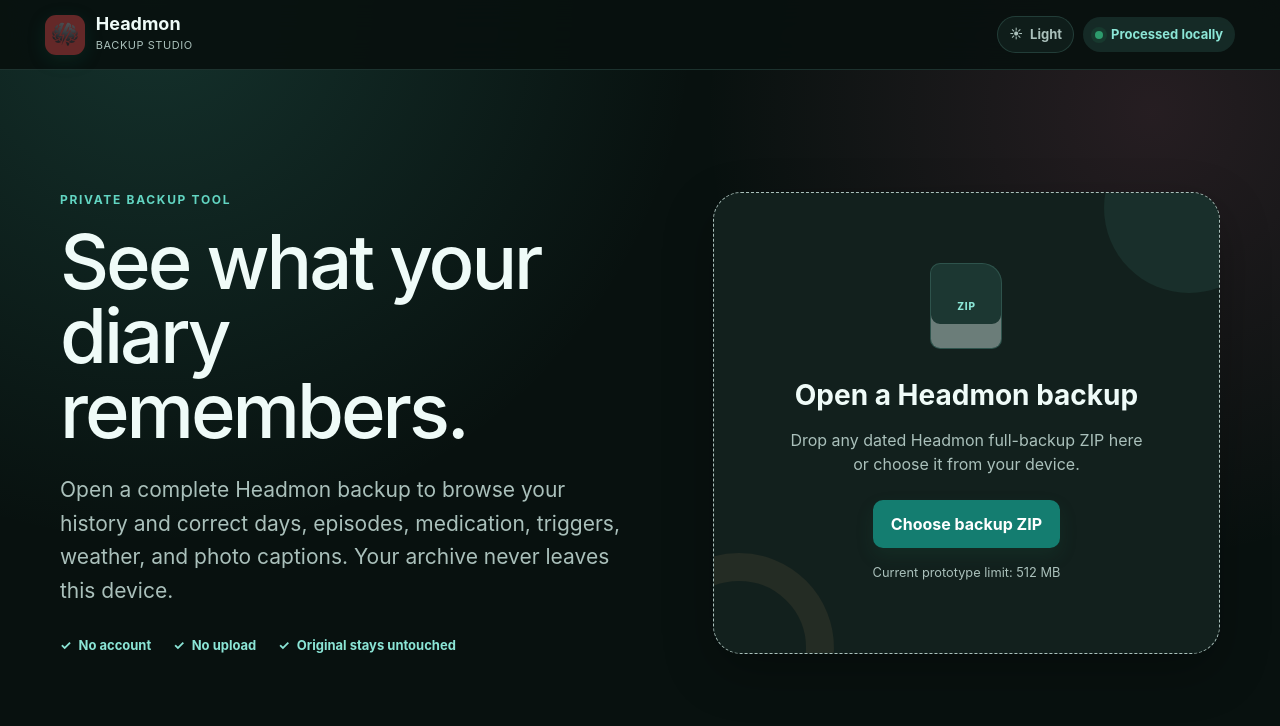
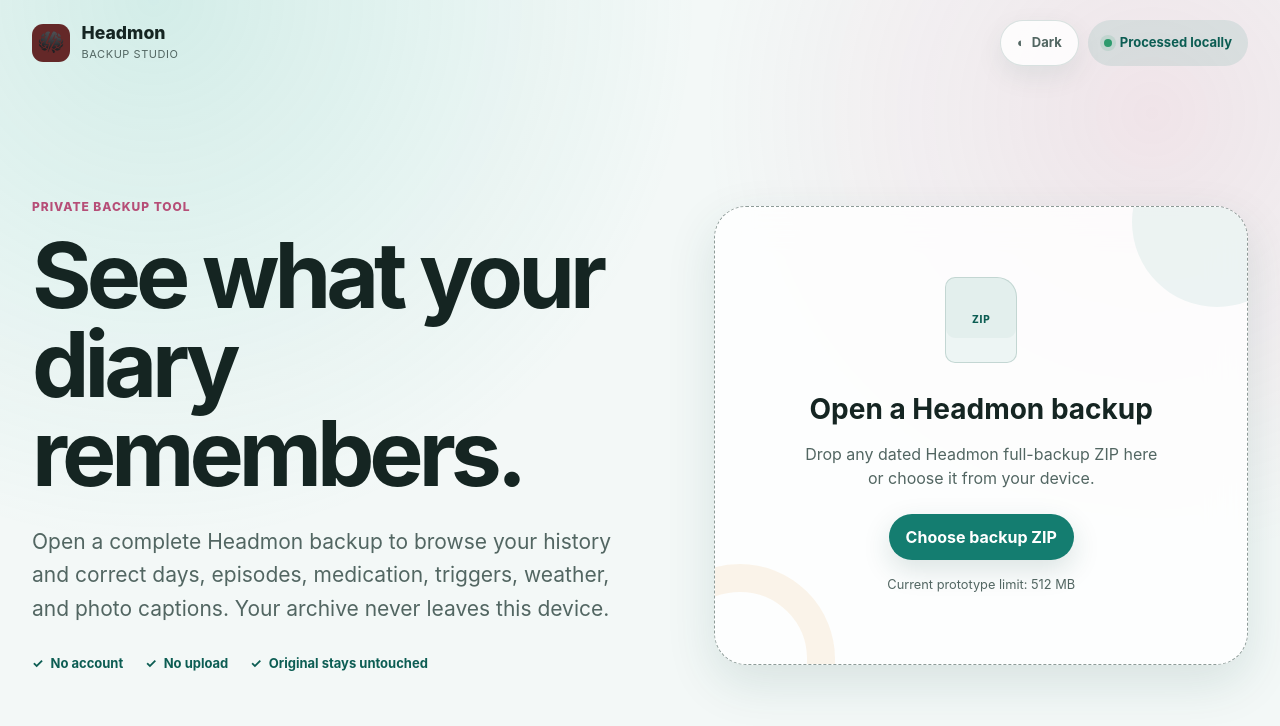
Before and after one commit to HeadmonDiary/headmon-backup-viewer, a Next.js app: page / in a window 1280 px wide. Shown: the top 726 px of the page. Built offline with nearby package versions, Linux system fonts and the light colour scheme.

Commit message:
Align backup viewer with Headmon website

```diff
--- a/app/BackupViewer.tsx
+++ b/app/BackupViewer.tsx
@@ -185,7 +185,7 @@ function LocalBackupImage({
 export default function BackupViewer() {
   const inputRef = useRef<HTMLInputElement>(null);
   const editorRef = useRef<HTMLElement>(null);
-  const [theme, setTheme] = useState<"dark" | "light">("dark");
+  const [theme, setTheme] = useState<"dark" | "light">("light");
   const [bundle, setBundle] = useState<BackupBundle | null>(null);
   const [diary, setDiary] = useState<PortableDiary | null>(null);
   const [manifest, setManifest] = useState<BackupManifest | null>(null);
@@ -549,7 +549,7 @@ export default function BackupViewer() {
   return (
     <main className="app-shell" data-theme={theme}>
       <header className="topbar">
-        <a className="brand" href="#top" aria-label="Headmon Backup Studio home">
+        <a className="brand" href="https://headmondiary.com/" aria-label="Go to the Headmon website">
           {/* eslint-disable-next-line @next/next/no-img-element */}
           <img className="brand-logo" src={`${import.meta.env.BASE_URL}headmon-icon.png`} alt="" />
           <span><strong>Headmon</strong><small>Backup Studio</small></span>
--- a/app/globals.css
+++ b/app/globals.css
@@ -1,16 +1,16 @@
 @import "tailwindcss";
 
 :root {
-  color-scheme: dark;
+  color-scheme: light dark;
 }
 
 * { box-sizing: border-box; }
-html { background: #08110f; scroll-behavior: smooth; }
+html { background: #f3f8f7; scroll-behavior: smooth; }
 body {
   min-width: 320px;
   margin: 0;
-  background: #08110f;
-  color: #effbf8;
+  background: #f3f8f7;
+  color: #152522;
   font-family: -apple-system, BlinkMacSystemFont, "SF Pro Text", "Segoe UI", sans-serif;
 }
 button, input, textarea, select { font: inherit; }
@@ -60,6 +60,7 @@ button:focus-visible, input:focus-visible, textarea:focus-visible, select:focus-
   --status-pain: #f2aa78;
   --status-neutral: #96aaa4;
   --shadow: 0 18px 50px rgba(0, 0, 0, 0.28);
+  --content-width: 76rem;
   min-height: 100vh;
   color: var(--ink);
   background:
@@ -99,47 +100,46 @@ button:focus-visible, input:focus-visible, textarea:focus-visible, select:focus-
   --shadow: 0 18px 50px rgba(18, 76, 66, 0.12);
 }
 .topbar {
-  position: sticky;
+  position: relative;
   z-index: 20;
-  top: 0;
   display: flex;
   align-items: center;
   justify-content: space-between;
-  min-height: 70px;
-  padding: 11px clamp(18px, 3.5vw, 52px);
-  background: var(--topbar);
-  border-bottom: 1px solid var(--line);
-  backdrop-filter: blur(16px);
+  width: min(var(--content-width), calc(100% - 2rem));
+  margin: 0 auto;
+  padding: 20px 0;
 }
 
 .brand {
   display: flex;
   align-items: center;
-  gap: 11px;
+  gap: 0.75rem;
   color: var(--ink);
   text-decoration: none;
 }
+.brand:hover strong { color: var(--green-dark); }
 .brand-logo {
   display: block;
-  width: 40px;
-  height: 40px;
-  border-radius: 11px;
-  box-shadow: 0 5px 18px rgba(13, 91, 78, 0.23);
+  width: 2.35rem;
+  height: 2.35rem;
+  border-radius: 0.7rem;
 }
 .brand > span:last-child { display: grid; }
-.brand strong { font-size: 18px; line-height: 1; }
+.brand strong { font-size: 1.1rem; font-weight: 760; line-height: 1; transition: color 150ms ease; }
 .brand small { margin-top: 4px; color: var(--muted); font-size: 11px; letter-spacing: 0.05em; text-transform: uppercase; }
 .topbar-actions { display: flex; align-items: center; gap: 9px; }
 .theme-button {
   display: inline-flex;
   align-items: center;
   gap: 7px;
-  padding: 8px 11px;
+  min-height: 2.9rem;
+  padding: 0.55rem 1rem;
   color: var(--muted);
   background: var(--surface);
   border: 1px solid var(--line);
   border-radius: 999px;
   cursor: pointer;
+  box-shadow: 0 10px 28px rgba(18, 76, 66, 0.08);
   font-size: 13px;
   font-weight: 650;
 }
@@ -147,7 +147,8 @@ button:focus-visible, input:focus-visible, textarea:focus-visible, select:focus-
   display: inline-flex;
   align-items: center;
   gap: 8px;
-  padding: 8px 12px;
+  min-height: 2.9rem;
+  padding: 0.55rem 1rem;
   color: var(--green-dark);
   background: var(--green-soft);
   border-radius: 999px;
@@ -161,17 +162,17 @@ button:focus-visible, input:focus-visible, textarea:focus-visible, select:focus-
   grid-template-columns: minmax(0, 1fr) minmax(360px, 0.9fr);
   gap: clamp(36px, 7vw, 100px);
   align-items: center;
-  width: min(1160px, calc(100% - 36px));
-  min-height: calc(100vh - 70px);
+  width: min(var(--content-width), calc(100% - 2rem));
+  min-height: calc(100vh - 78px);
   margin: 0 auto;
   padding: 72px 0 96px;
 }
-.eyebrow { margin: 0 0 15px; color: var(--green); font-size: 12px; font-weight: 750; letter-spacing: 0.14em; }
+.eyebrow { margin: 0 0 15px; color: var(--pink); font-size: 12px; font-weight: 760; letter-spacing: 0.08em; }
 .welcome h1, .browser-heading h1 {
   margin: 0;
-  font-size: clamp(42px, 6.4vw, 76px);
-  font-weight: 500;
-  letter-spacing: -0.04em;
+  font-size: clamp(42px, 7.5vw, 5.7rem);
+  font-weight: 700;
+  letter-spacing: -0.055em;
   line-height: 0.98;
 }
 .welcome-intro { max-width: 620px; margin: 26px 0 0; color: var(--muted); font-size: clamp(17px, 2vw, 21px); line-height: 1.6; }
@@ -185,10 +186,11 @@ button:focus-visible, input:focus-visible, textarea:focus-visible, select:focus-
   padding: clamp(40px, 6vw, 70px) clamp(24px, 5vw, 58px);
   overflow: hidden;
   text-align: center;
-  background: var(--paper);
-  border: 1px dashed var(--muted);
-  border-radius: 28px;
+  background: var(--surface);
+  border: 1px dashed color-mix(in srgb, var(--muted) 65%, transparent);
+  border-radius: 2rem;
   box-shadow: var(--shadow);
+  backdrop-filter: blur(18px);
   transition: border-color 160ms ease, transform 160ms ease, background 160ms ease;
 }
 .drop-zone::before, .drop-zone::after { position: absolute; content: ""; border-radius: 50%; }
@@ -214,14 +216,14 @@ button:focus-visible, input:focus-visible, textarea:focus-visible, select:focus-
 
 .primary-button, .secondary-button, .text-button {
   border: 0;
-  border-radius: 10px;
+  border-radius: 999px;
   cursor: pointer;
   font-weight: 700;
   transition: background 150ms ease, opacity 150ms ease, transform 150ms ease;
 }
-.primary-button { padding: 12px 18px; color: white; background: var(--button-primary); box-shadow: 0 8px 18px rgba(28, 104, 75, 0.16); }
+.primary-button { min-height: 2.9rem; padding: 0.55rem 1.05rem; color: white; background: var(--button-primary); box-shadow: 0 10px 28px rgba(18, 76, 66, 0.15); }
 .primary-button:hover:not(:disabled) { background: var(--button-primary-hover); transform: translateY(-1px); }
-.secondary-button { padding: 12px 18px; background: var(--paper); border: 1px solid var(--line); }
+.secondary-button { min-height: 2.9rem; padding: 0.55rem 1.05rem; background: var(--surface); border: 1px solid var(--line); box-shadow: 0 10px 28px rgba(18, 76, 66, 0.08); }
 .secondary-button:hover:not(:disabled) { background: var(--surface-muted); }
 .text-button { padding: 8px 0; color: var(--green); background: transparent; text-align: left; }
 button:disabled { cursor: not-allowed; opacity: 0.45; box-shadow: none; }
@@ -231,13 +233,20 @@ button:disabled { cursor: not-allowed; opacity: 0.45; box-shadow: none; }
 .viewer-layout {
   display: grid;
   grid-template-columns: 250px minmax(0, 1fr);
-  min-height: calc(100vh - 70px);
-  padding-bottom: 84px;
+  gap: 24px;
+  width: min(var(--content-width), calc(100% - 2rem));
+  min-height: calc(100vh - 78px);
+  margin: 0 auto;
+  padding: 26px 0 100px;
 }
 .archive-sidebar {
+  align-self: start;
   padding: 28px 22px;
-  background: var(--paper);
-  border-right: 1px solid var(--line);
+  background: var(--surface);
+  border: 1px solid var(--line);
+  border-radius: 1.5rem;
+  box-shadow: var(--shadow);
+  backdrop-filter: blur(18px);
 }
 .archive-file { display: flex; align-items: center; gap: 11px; padding-bottom: 22px; border-bottom: 1px solid var(--line); }
 .mini-zip { width: 39px; height: 46px; flex: 0 0 auto; border-radius: 6px 10px 6px 6px; }
@@ -258,11 +267,11 @@ button:disabled { cursor: not-allowed; opacity: 0.45; box-shadow: none; }
 .archive-note p { margin: 0; color: var(--green-dark); font-size: 12px; line-height: 1.5; }
 .warning { color: var(--amber); font-size: 12px; line-height: 1.5; }
 
-.entry-browser { min-width: 0; padding: clamp(22px, 3.5vw, 48px); }
+.entry-browser { min-width: 0; }
 .browser-heading { display: flex; align-items: end; justify-content: space-between; gap: 24px; margin-bottom: 25px; }
 .browser-heading h1 { font-size: clamp(36px, 5vw, 54px); }
 .browser-heading > div > p:last-child { margin: 10px 0 0; color: var(--muted); }
-.search-field input { width: min(360px, 32vw); padding: 12px 14px; color: var(--ink); background: var(--paper); border: 1px solid var(--line); border-radius: 10px; }
+.search-field input { width: min(360px, 32vw); padding: 12px 14px; color: var(--ink); background: var(--surface); border: 1px solid var(--line); border-radius: 999px; box-shadow: 0 10px 28px rgba(18, 76, 66, 0.08); }
 
 .entries-and-editor {
   display: grid;
@@ -270,10 +279,11 @@ button:disabled { cursor: not-allowed; opacity: 0.45; box-shadow: none; }
   align-items: start;
   min-height: 640px;
   overflow: hidden;
-  background: var(--paper);
+  background: var(--surface);
   border: 1px solid var(--line);
-  border-radius: 16px;
+  border-radius: 1.5rem;
   box-shadow: var(--shadow);
+  backdrop-filter: blur(18px);
 }
 .entry-list { height: var(--entry-editor-height, 760px); min-height: 0; overflow-y: auto; border-right: 1px solid var(--line); }
 .entry-list-count { position: sticky; z-index: 2; top: 0; padding: 12px 16px; color: var(--muted); background: var(--topbar); border-bottom: 1px solid var(--line); font-size: 11px; font-weight: 650; text-transform: uppercase; letter-spacing: 0.08em; backdrop-filter: blur(8px); }
@@ -321,7 +331,7 @@ button:disabled { cursor: not-allowed; opacity: 0.45; box-shadow: none; }
   padding: 7px 10px;
   background: var(--paper);
   border: 1px solid var(--line);
-  border-radius: 8px;
+  border-radius: 999px;
   cursor: pointer;
   font-size: 11px;
   font-weight: 700;
@@ -401,13 +411,13 @@ button:disabled { cursor: not-allowed; opacity: 0.45; box-shadow: none; }
   z-index: 15;
   right: 0;
   bottom: 0;
-  left: 250px;
+  left: 0;
   display: flex;
   align-items: center;
   justify-content: space-between;
   gap: 20px;
   min-height: 72px;
-  padding: 11px clamp(22px, 3.5vw, 48px);
+  padding: 11px max(1rem, calc((100vw - var(--content-width)) / 2));
   background: var(--topbar);
   border-top: 1px solid var(--line);
   backdrop-filter: blur(16px);
@@ -422,7 +432,7 @@ button:disabled { cursor: not-allowed; opacity: 0.45; box-shadow: none; }
   .welcome { grid-template-columns: 1fr; padding-top: 54px; }
   .welcome-copy { max-width: 720px; }
   .viewer-layout { grid-template-columns: 1fr; }
-  .archive-sidebar { display: grid; grid-template-columns: 1fr 1fr; gap: 16px; border-right: 0; border-bottom: 1px solid var(--line); }
+  .archive-sidebar { display: grid; grid-template-columns: 1fr 1fr; gap: 16px; }
   .archive-file, .archive-facts { border-bottom: 0; }
   .metric-grid { margin: 0; }
   .archive-note { align-self: center; }
@@ -430,14 +440,14 @@ button:disabled { cursor: not-allowed; opacity: 0.45; box-shadow: none; }
 }
 
 @media (max-width: 720px) {
-  .topbar { min-height: 62px; }
+  .topbar { padding: 14px 0; }
   .brand small { display: none; }
   .welcome { width: min(100% - 28px, 600px); min-height: calc(100vh - 62px); padding: 42px 0 70px; }
   .welcome h1 { font-size: 46px; }
   .drop-zone { border-radius: 20px; }
   .archive-sidebar { grid-template-columns: 1fr; }
   .archive-facts { display: none; }
-  .entry-browser { padding: 24px 14px 100px; }
+  .entry-browser { padding-bottom: 100px; }
   .browser-heading { align-items: stretch; flex-direction: column; }
   .search-field input { width: 100%; }
   .entries-and-editor { grid-template-columns: 1fr; }
@@ -460,3 +470,7 @@ button:disabled { cursor: not-allowed; opacity: 0.45; box-shadow: none; }
 @media (prefers-reduced-motion: reduce) {
   * { scroll-behavior: auto !important; transition: none !important; }
 }
+
+@media (prefers-color-scheme: dark) {
+  html, body { background: #08110f; color: #effbf8; }
+}
--- a/static/index.html
+++ b/static/index.html
@@ -5,7 +5,7 @@
     <meta name="viewport" content="width=device-width, initial-scale=1.0" />
     <meta name="description" content="Privately browse and correct a Headmon full backup on your device." />
     <meta name="robots" content="noindex, nofollow, noarchive" />
-    <meta name="theme-color" content="#08110f" />
+    <meta name="theme-color" content="#147d70" />
     <link rel="icon" href="/bv/headmon-icon.png" />
     <title>Headmon Backup Studio</title>
   </head>
```
